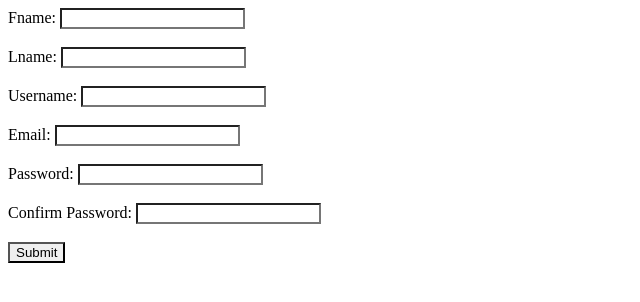
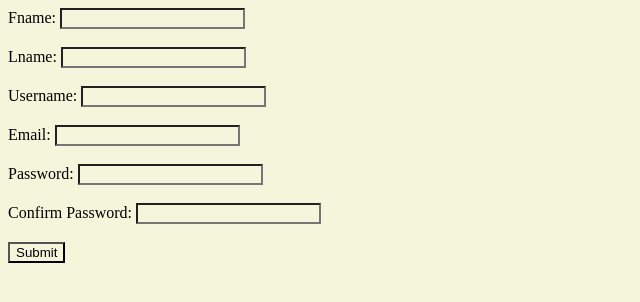
Before and after one commit to kiganyamburu/check-verse, a plain HTML site: page frontend/signup.html in a window 1280 px wide. Shown: the whole page, without its empty margins (0-640 px from the left). Drawn offline with Linux system fonts and the light colour scheme.

Commit message:
bg color

```diff
--- a/frontend/signup.html
+++ b/frontend/signup.html
@@ -6,7 +6,7 @@
     <title>Sign-up</title>
     <style>
         * {
-            background-image: url('');
+            background-color: beige;
         }
 
     </style>
```
Also changed, not shown: 1 other file.
